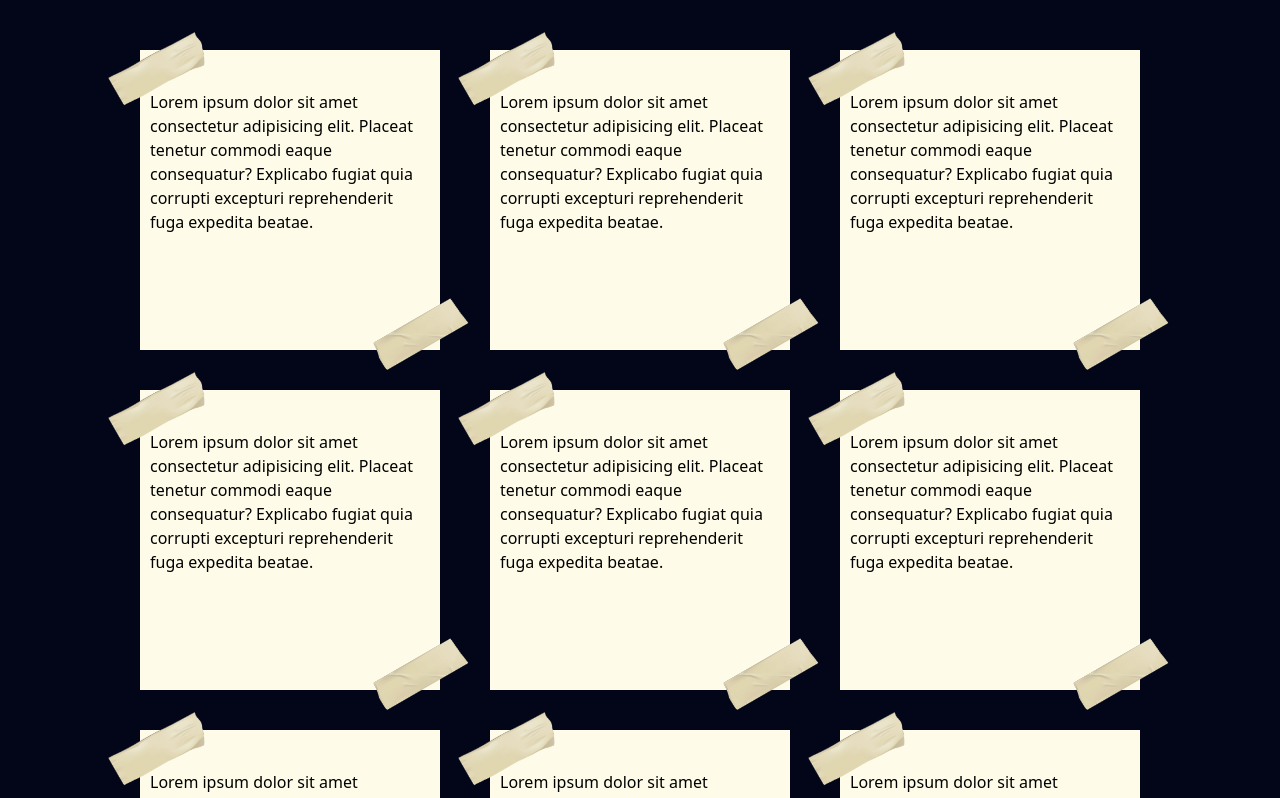
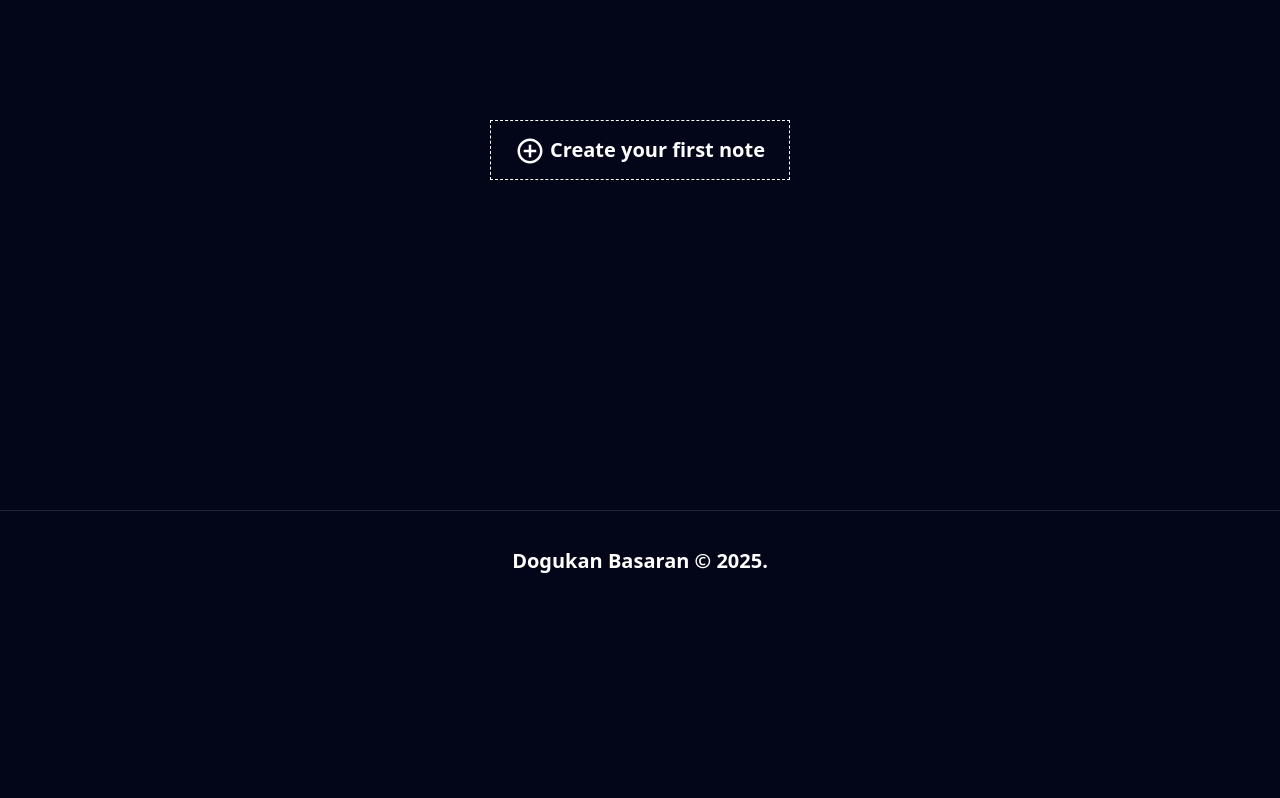
Before and after one commit to dogukanbasaran/note-app, a React (Vite) app: page / in a window 1280 px wide. Shown: the part 260-1058 px from the top of the page. After the commit the page ends 870 px from the top, so only its background shows below. Built offline with nearby package versions, Linux system fonts and the light colour scheme.

Commit message:
conditional rendering of ui

```diff
--- a/src/components/Main.jsx
+++ b/src/components/Main.jsx
@@ -3,9 +3,18 @@ import { useState } from "react";
 import SearchInput from "./SearchInput";
 import Button from "./Button";
 import NoteCard from "./NoteCard";
+import CreateCard from "./CreateCard";
 
 import AddIcon from "@mui/icons-material/Add";
-import CreateCard from "./CreateCard";
+import AddCircleOutlineIcon from "@mui/icons-material/AddCircleOutline";
+
+const notes = [
+  // "merhabalar ben dogukan selamlar",
+  // "ben ekinsu ulgen selamlar",
+  // "bla bla bla bla",
+  // "ben kodlama öğreniyorum",
+  // "aaaaaaa",
+];
 
 const Main = () => {
   const [visibility, setVisibility] = useState(false);
@@ -22,6 +31,7 @@ const Main = () => {
         id="container"
       >
         {" "}
+        {notes.length > 0 ? (
           <div
             className={`flex justify-center w-[100%] gap-[20px] h-[20%] ${
               visibility ? "blur-sm" : "blur-none"
@@ -34,23 +44,27 @@ const Main = () => {
               text={"Note"}
             />
           </div>
+        ) : null}
         <div
-          className={`h-[auto] min-[768px]:w-[700px] grid min-[768px]:grid-cols-2 min-[1280px]:w-[1050px] min-[1280px]:grid-cols-3 gap-y-[40px] ${
+          className={`relative min-h-[65vh] h-[auto] w-[100%] min-[768px]:w-[700px] grid min-[768px]:grid-cols-2 min-[1280px]:w-[1050px] min-[1280px]:grid-cols-3 gap-y-[40px] ${
             visibility ? "blur-sm" : "blur-none"
           }`}
         >
-          <NoteCard />
-          <NoteCard />
-          <NoteCard />
-          <NoteCard />
-          <NoteCard />
-          <NoteCard />
-          <NoteCard />
-          <NoteCard />
-          <NoteCard />
-          <NoteCard />
-          <NoteCard />
-          <NoteCard />
+          {notes.length > 0 ? (
+            notes.map((note, i) => <NoteCard key={i} note={note} />)
+          ) : (
+            <div className="absolute top-1/2 left-1/2 transform -translate-x-1/2 -translate-y-1/2 h-[100%] w-[100%] flex justify-center items-center">
+              <button
+                onClick={handleVisibility}
+                className="border border-dashed outline-none flex h-[60px] w-[300px] cursor-pointer flex items-center justify-center gap-[5px] text-[1.25rem] font-[700]"
+              >
+                <span>
+                  {<AddCircleOutlineIcon sx={{ fontSize: "30px" }} />}
+                </span>
+                <span>Create your first note</span>
+              </button>
+            </div>
+          )}
         </div>
       </div>
     </main>
--- a/src/components/NoteCard.jsx
+++ b/src/components/NoteCard.jsx
@@ -1,11 +1,7 @@
-const NoteCard = () => {
+const NoteCard = ({ note }) => {
   return (
     <div className="h-[300px] w-[300px] text-black bg-white relative justify-self-center">
-      <p className="h-[100%] px-[10px] py-[40px] bg-yellow-50">
-        Lorem ipsum dolor sit amet consectetur adipisicing elit. Placeat tenetur
-        commodi eaque consequatur? Explicabo fugiat quia corrupti excepturi
-        reprehenderit fuga expedita beatae.
-      </p>
+      <p className="h-[100%] px-[10px] py-[40px] bg-yellow-50">{note}</p>
       <img
         className="absolute bottom-0 right-[-30px]  -rotate-30"
         src="/img/tape1.png"
```
Lines whose indentation alone changed are shown as unchanged.
